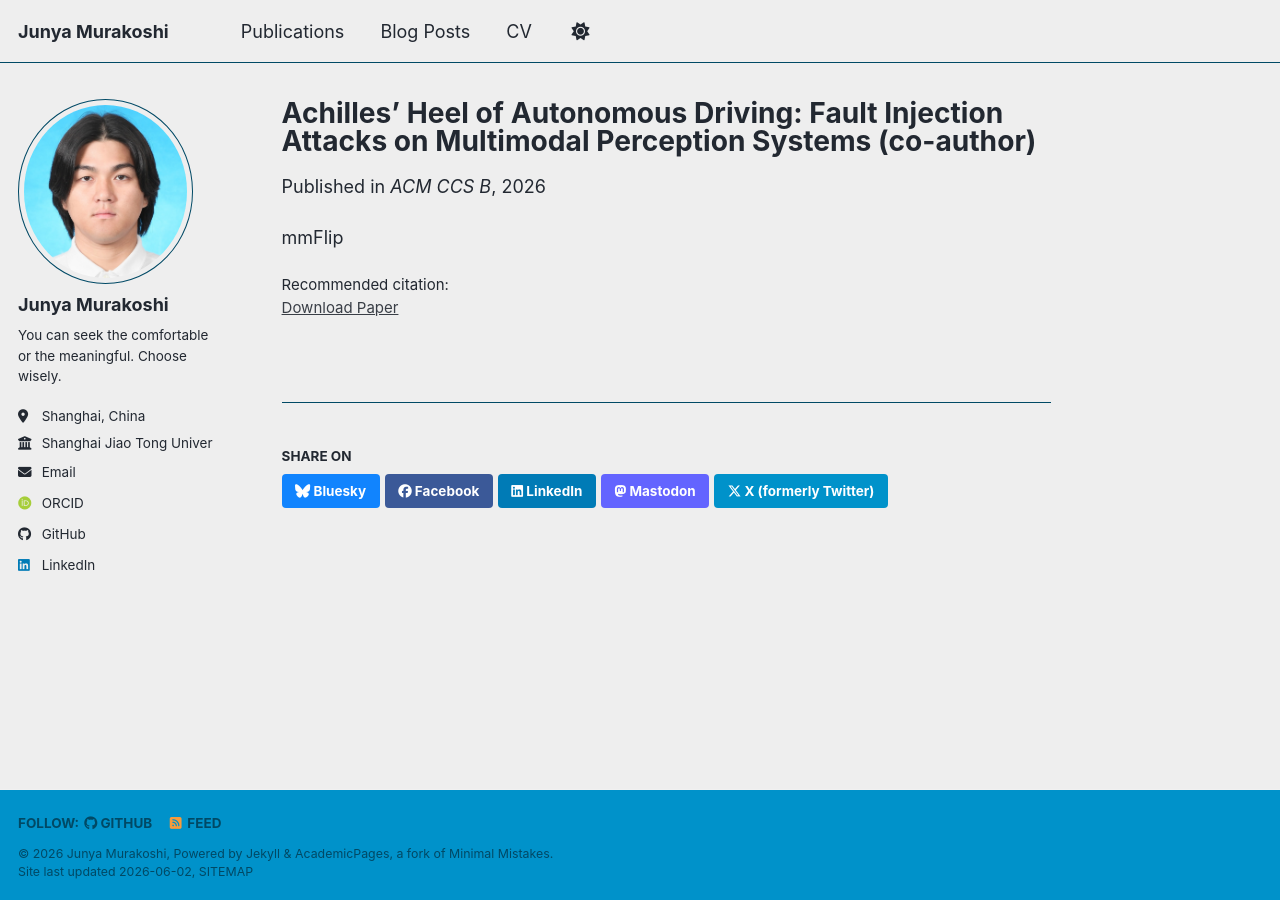
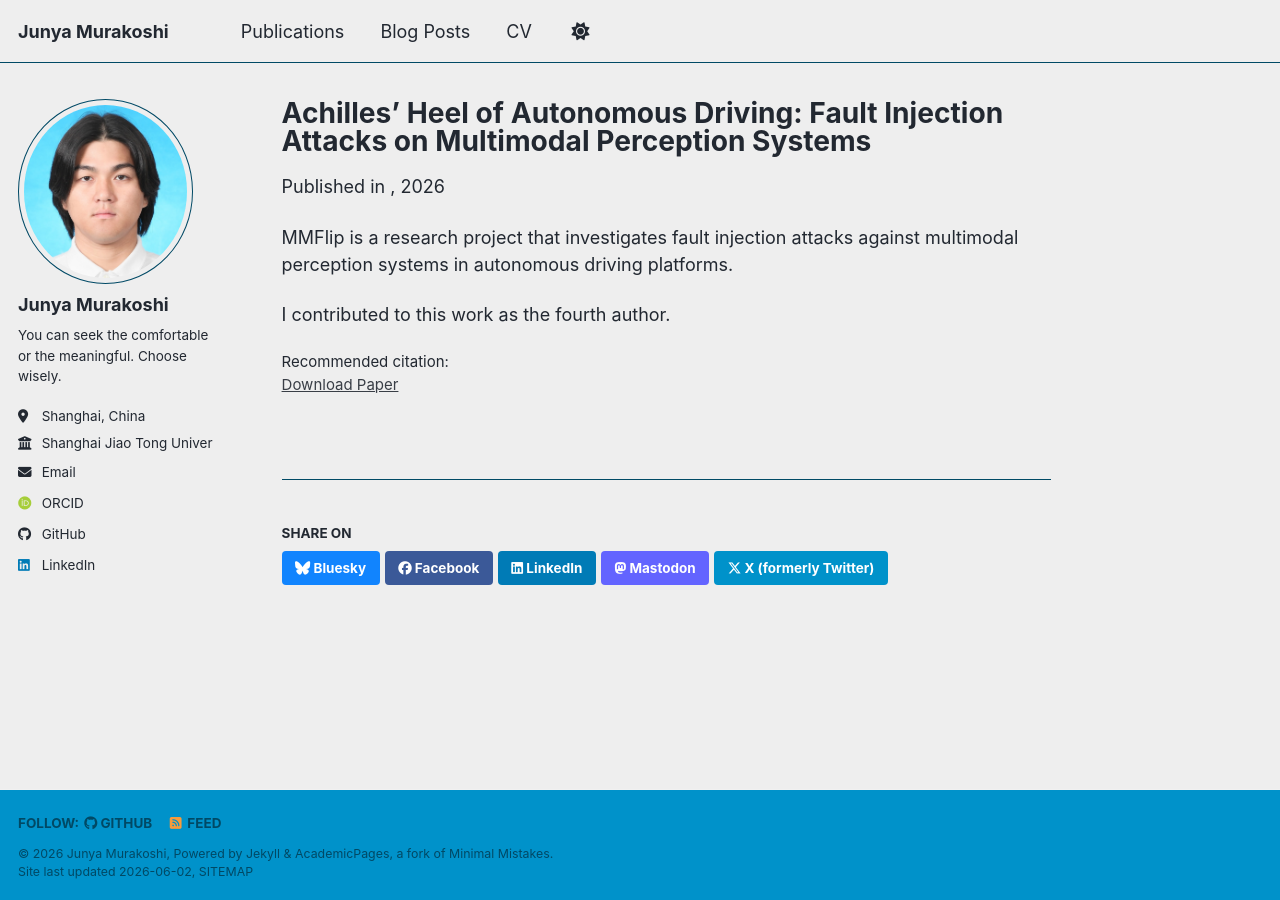
Before and after one commit to jnymrks/jnymrks.github.io, a Jekyll site: the page built from _publications/mmflip.md, in a window 1280 px wide. Built offline with Jekyll 4.4.1, drawn with Linux system fonts in a browser that asks for light colours; some web fonts are replaced; a script bundle is joined from its source files by our own code; library files that are not in the unit come from our copies.

Commit message:
Update mmflip.md

```diff
--- a/_publications/mmflip.md
+++ b/_publications/mmflip.md
@@ -1,14 +1,16 @@
 ---
 title: "Achilles’ Heel of Autonomous Driving: Fault Injection Attacks on
-Multimodal Perception Systems (co-author)"
+Multimodal Perception Systems"
 collection: publications
 category: conferences
 permalink: /publication/mmflip
-excerpt: 'Evaluating fault injection attack against multimodal perception on autonomous driving systems'
+excerpt: "A study on fault injection attacks against multimodal perception systems in autonomous driving."
 date: 2026-06-01
-venue: 'ACM CCS B'
-paperurl: 'not yet published'
+venue: ''
+paperurl: ''
 citation: ''
 ---
 
-mmFlip
+MMFlip is a research project that investigates fault injection attacks against multimodal perception systems in autonomous driving platforms.
+
+I contributed to this work as the fourth author.
```
